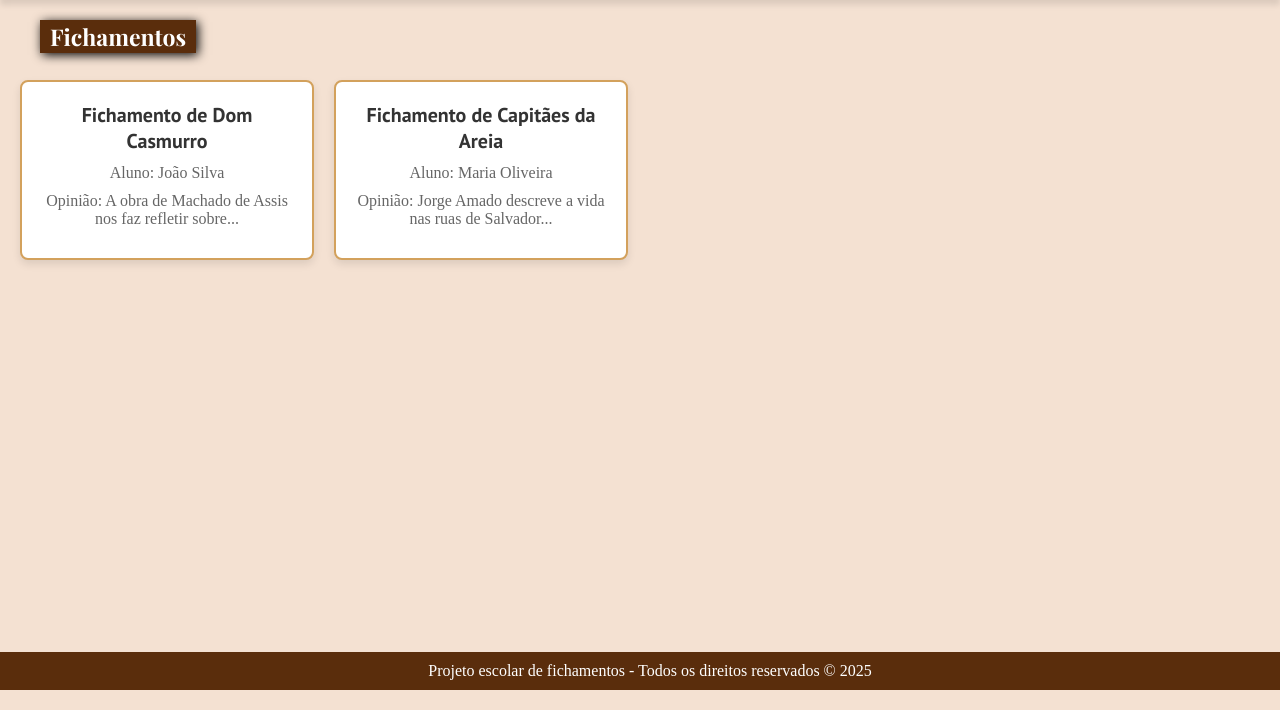
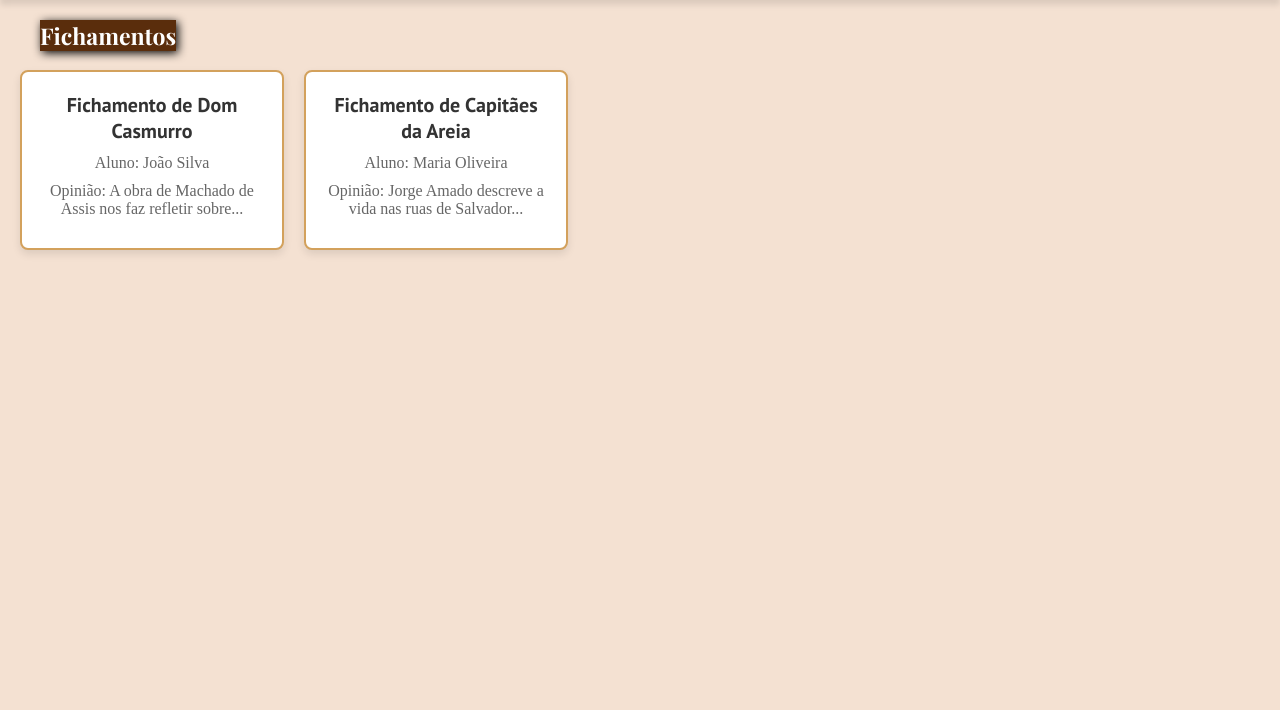
Before and after one commit to ggui070608/PTT-Projeto-Trivial-Taiana, a PHP site: page /fichamentos.html in a window 1280 px wide. Shown: the part 90-800 px from the top of the page. Run offline with PHP 8.4, Linux system fonts and the light colour scheme; some web fonts are replaced.

Commit message:
modificação rpositorio
:>

```diff
--- a/PTT/PROJETO/CSS/fichamentos.css
+++ b/PTT/PROJETO/CSS/fichamentos.css
@@ -17,6 +17,9 @@
     padding: 20px;
     border-radius: 8px;
     box-shadow: 0 4px 8px rgba(0, 0, 0, 0.1);
+    width: 220px;
+    text-align: center;
+    margin-top: 70px;
   }
 
   .fichamento-item h3 {
--- a/PTT/PROJETO/CSS/style.css
+++ b/PTT/PROJETO/CSS/style.css
@@ -137,5 +137,26 @@
     color: #fff;
     background-color: #5a2d0c;
     box-shadow: black 2px 2px 10px;
-    padding: 1px 10px;
+
   }
+
+
+  @media screen and (max-width: 660px) {
+    .menu-desktop{
+      display: none;
+
+    }
+     .bola
+     {
+       display: none;
+     }
+
+  }
+
+  @media screen and (max-width: 1247px) {
+    .hhh {
+      display: none;
+      font-size: 20px;
+
+    }
+  }
--- a/PTT/PROJETO/fichamentos.html
+++ b/PTT/PROJETO/fichamentos.html
@@ -143,12 +143,8 @@
         <p>Aluno: Maria Oliveira</p>
         <p>Opinião: Jorge Amado descreve a vida nas ruas de Salvador...</p>
       </div>
+
     </section>
 
-    <footer>
-      <p>
-        Projeto escolar de fichamentos - Todos os direitos reservados © 2025
-      </p>
-    </footer>
   </body>
 </html>
--- a/PTT/PROJETO/livros.html
+++ b/PTT/PROJETO/livros.html
@@ -150,10 +150,7 @@
       </div>
     </section>
 
-    <footer>
-      <p class="bola">
-        Projeto escolar de fichamentos - Todos os direitos reservados © 2025
-      </p>
+
     </footer>
   </body>
 </html>
```
